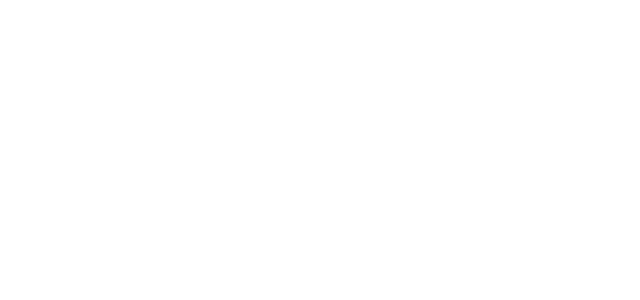
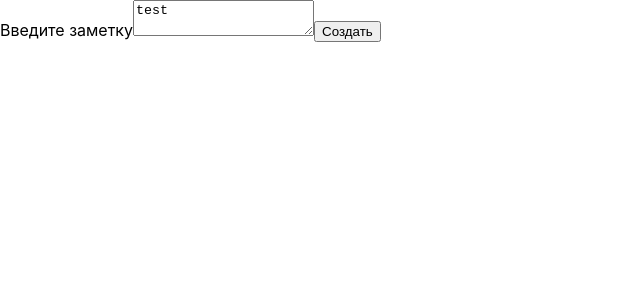
Before and after one commit to VitalGa/react_Luschenco_project, a React (Create React App) app: page /create in a window 1280 px wide. Shown: the top 300 px of the page, without its empty margins (0-640 px from the left). Built offline with nearby package versions, Linux system fonts and the light colour scheme.

Commit message:
add loadDataFromForm and sendData

```diff
--- /dev/null
+++ b/public/css/style.css
@@ -0,0 +1,3 @@
+.hide {
+  display: none;
+}
--- a/src/components/Create.js
+++ b/src/components/Create.js
@@ -1,5 +1,44 @@
+import React, { useState } from 'react';
+import env from '../env.json';
+
 const Create = () => {
-  return <div></div>;
+  const [url, setUrl] = useState('');
+  let sendData = (obj) => {
+    fetch(env.urlBackend, {
+      method: 'POST',
+      headers: {
+        'Content-Type': 'application/x-www-form-urlencoded',
+      },
+      body: JSON.stringify(obj),
+    })
+      .then((response) => response.json())
+      .then((response) => {
+        console.log(response);
+        if (response.result) {
+          setUrl(env.url + '/' + response.url);
+        }
+      });
+  };
+  let loadDataFromForm = (event) => {
+    event.preventDefault();
+    let note = event.target.elements.note.value;
+    note = note.trim();
+    if (note === '') {
+      alert('Заметка не может быть пустой');
+      return false;
+    }
+    sendData({ note: note });
+  };
+
+  return (
+    <div>
+      <form onSubmit={loadDataFromForm}>
+        <label htmlFor=''>Введите заметку</label>
+        <textarea name='note' id='note' defaultValue='test'></textarea>
+        <button type='submit'>Создать</button>
+      </form>
+    </div>
+  );
 };
 
 export default Create;
--- /dev/null
+++ b/src/env.json
@@ -0,0 +1,4 @@
+{
+  "url": "http://localhost:3000/note",
+  "urlBackend": "http://localhost:3500"
+}
```
